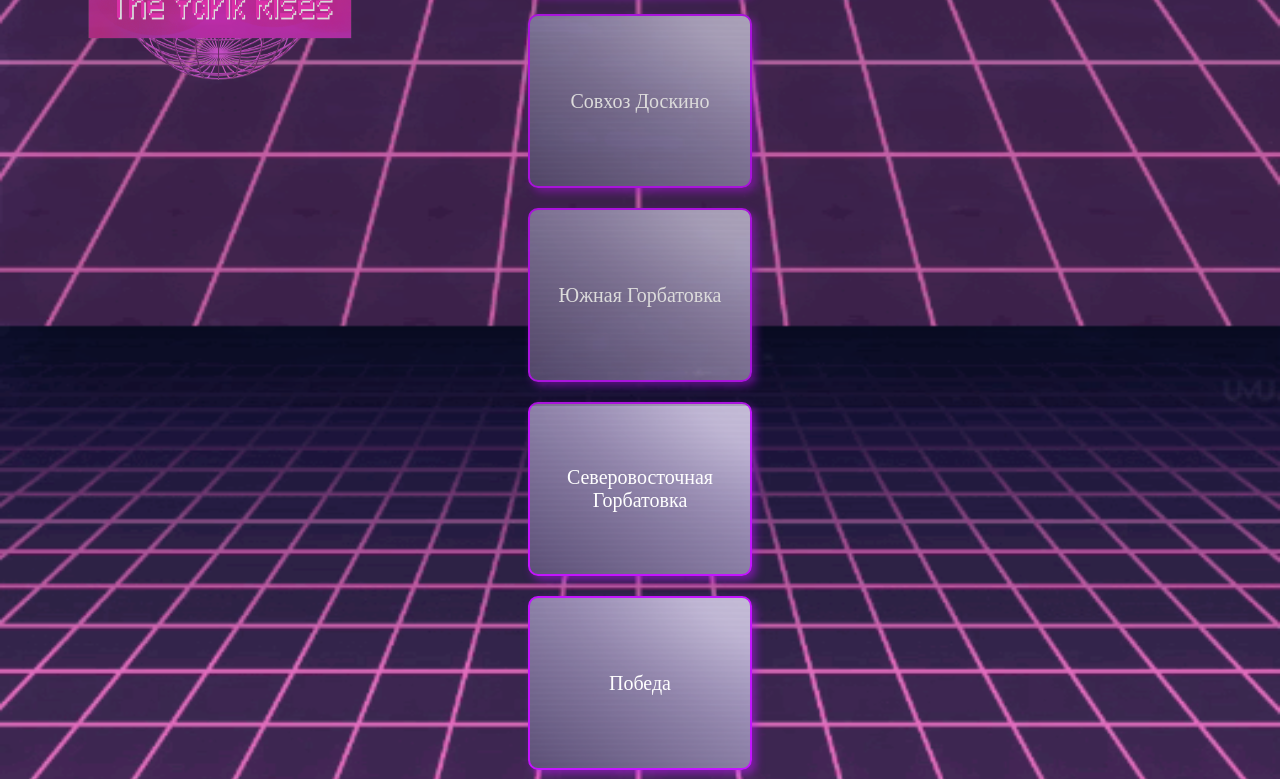
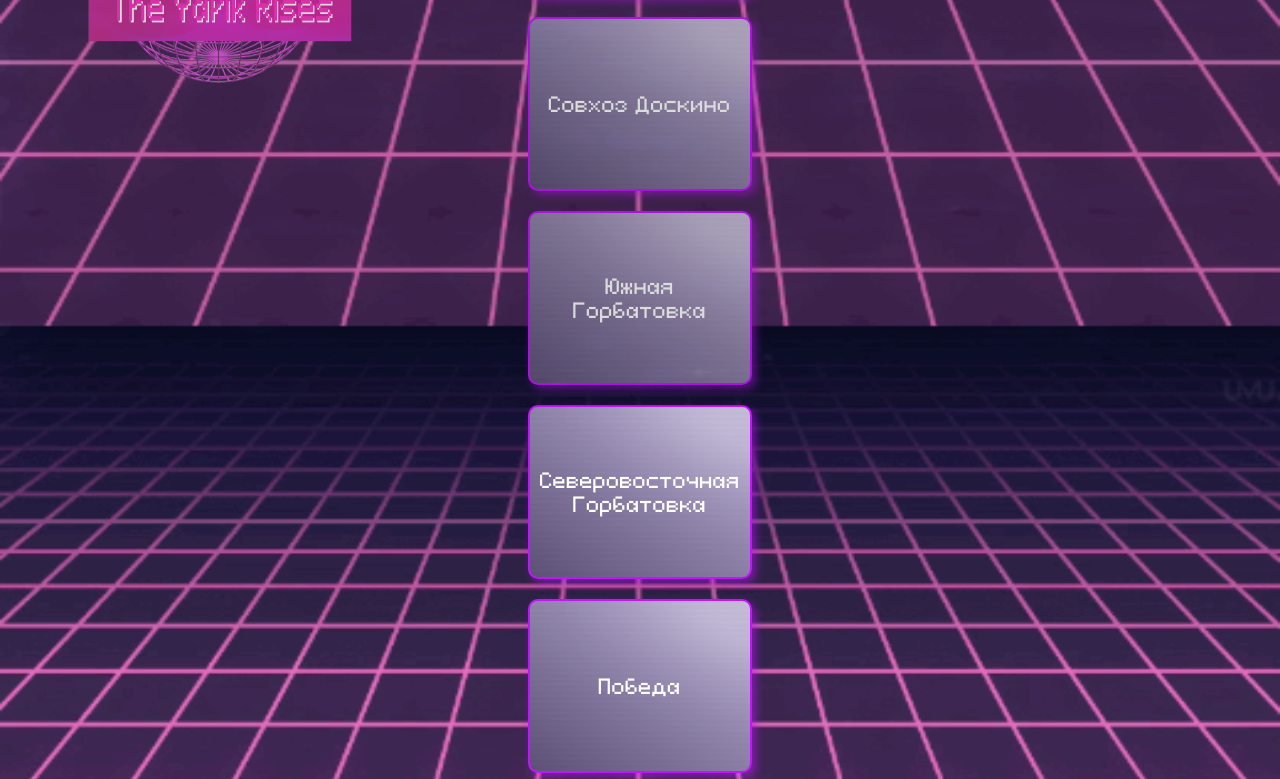
Before and after one commit to cool-induk-cell/TheYarikRises, a website: page index.html in a window 1280 px wide. Shown: the part 474-1253 px from the top of the page. Drawn offline with Linux system fonts and the light colour scheme.

Commit message:
text fix

```diff
--- a/style.css
+++ b/style.css
@@ -1,10 +1,19 @@
+@font-face {
+    font-family: 'PixeloidSans';
+    src: url('pixeloidSans.woff') format('woff'); /* Основной формат */
+    font-weight: normal; /* Начертание: normal (400), bold (700) и т.д. */
+    font-style: normal;  /* Стиль: normal или italic */
+    font-display: swap;  /* Текст виден сразу, пока шрифт грузится */
+}
+
+
 body {
     background-image: url('background1.gif');
     background-size: 100% 100%;
     background-repeat: no-repeat;
     background-position: center center;
     background-attachment: fixed;
-    font-family: "Pixeloid Sans";
+    font-family: "PixeloidSans";
 }
 
 header {
```
Also changed, not shown: pixeloidSans.woff (added).
